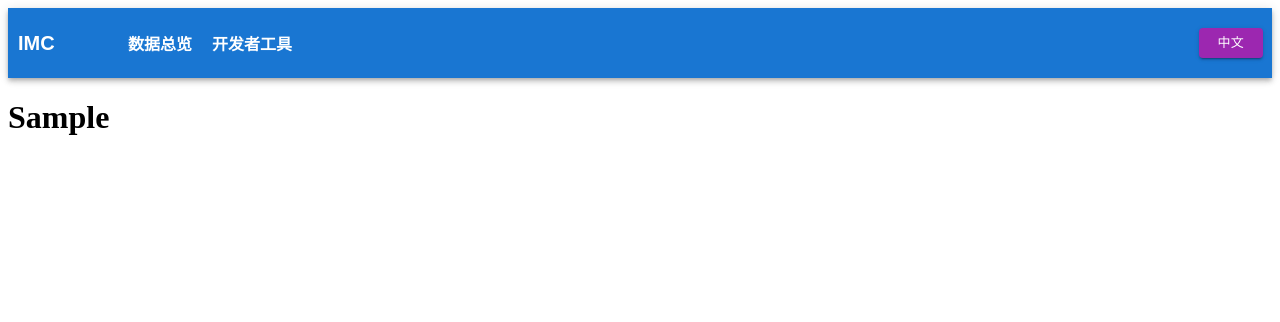
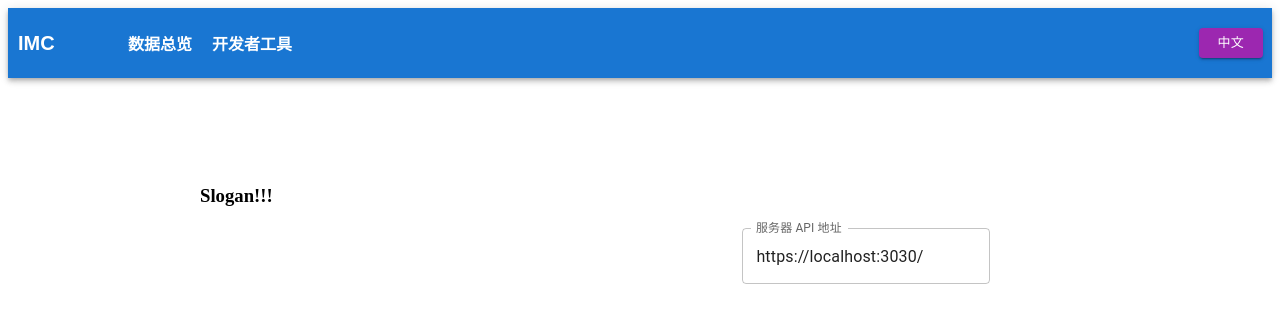
Before and after one commit to InformativeMC/IMC-Web, a React (Vite) app: page / in a window 1280 px wide. Shown: the top 322 px of the page. Built offline with nearby package versions, Linux system fonts and the light colour scheme.

Commit message:
Add simple homepage (also a login page)

```diff
--- a/src/App.tsx
+++ b/src/App.tsx
@@ -2,16 +2,47 @@ import AppBar from './component/ImcAppBar'
 import { BrowserRouter, Routes, Route, Outlet } from 'react-router-dom'
 import GeneralInfo from './routes/GeneralInfo'
 import DevTool from './routes/DevTool'
+import Login from './routes/Login'
+import { useState } from 'react'
 
 function App() {
+  const [serverAddr, setServerAddr] = useState('https://localhost:3030/')
+  const [testServerAddr, setTestServerAddr] = useState('https://localhost:3030/')
+
+  const setBothServer = (updater: string | ((oldVal: string) => string)): void => {
+    setServerAddr(updater)
+    setTestServerAddr(updater)
+  }
+
+
   return (
     <div className='App'>
       <BrowserRouter>
         <AppBar />
         <Routes>
-          <Route path='/' element={<GeneralInfo />} />
-          <Route path='/overview' element={<GeneralInfo />} />
-          <Route path='/dev-tool' element={<DevTool />} />
+          <Route
+            path='/'
+            element={
+              <Login serverAddr={serverAddr} setServerAddr={setBothServer} />
+            }
+          />
+          <Route
+            path='/login'
+            element={
+              <Login serverAddr={serverAddr} setServerAddr={setBothServer} />
+            }
+          />
+          <Route
+            path='/overview'
+            element={<GeneralInfo />
+            }
+          />
+          <Route
+            path='/dev-tool'
+            element={
+              <DevTool serverAddr={testServerAddr} setServerAddr={setTestServerAddr} />
+            }
+          />
         </Routes>
         <Outlet />
       </BrowserRouter>
--- /dev/null
+++ b/src/common/ServerInfo.tsx
@@ -0,0 +1,6 @@
+interface ServerInfo {
+  readonly serverAddr: string
+  setServerAddr: (updater: ((oldVal: string) => string) | string) => void
+}
+
+export default ServerInfo
--- a/src/component/ApiChecker.tsx
+++ b/src/component/ApiChecker.tsx
@@ -10,6 +10,7 @@ import NotStartedOutlined from '@ricons/material/NotStartedOutlined'
 import ErrorRound from '@ricons/material/ErrorRound'
 import CheckCircleRound from '@ricons/material/CheckCircleRound'
 import ApiList, { Api } from './ApiList'
+import ServerInfo from '../common/ServerInfo'
 
 
 const strLen = (str: string): number => {
@@ -25,11 +26,11 @@ const strLen = (str: string): number => {
 }
 
 
-function ApiChecker() {
+function ApiChecker(props: ServerInfo) {
   const { t, i18n } = useTranslation()
 
-    const [textInput, setTextInput] = useState('')
-    const defaultApiURL = 'http://localhost:3030/'
+  const [textInput, setTextInput] = useState(props.serverAddr)
+  const defaultApiURL = props.serverAddr
 
   const concatURL = (tail: string): string => {
     const addr = textInput.length == 0 ? defaultApiURL : textInput
@@ -101,10 +102,11 @@ function ApiChecker() {
           <TextField
             type='url'
             variant='outlined'
-                        label={t('serverApiURL')}
+            label={t('testServerApiURL')}
             defaultValue={defaultApiURL}
             onChange={(event) => {
               setTextInput(event.target.value)
+              props.setServerAddr(event.target.value)
             }}
           />
         </Box>
--- a/src/i18n/i18n-en.json
+++ b/src/i18n/i18n-en.json
@@ -8,6 +8,7 @@
         "en": "ENG",
         "zh": "ZH",
         "serverApiURL": "URL of server api",
+        "testServerApiURL": "URL of test server api",
         "runAllTest": "Run All Test"
     }
 }
--- a/src/i18n/i18n-zh.json
+++ b/src/i18n/i18n-zh.json
@@ -8,6 +8,7 @@
     "en": "英语",
     "zh": "中文",
     "serverApiURL": "服务器 API 地址",
+    "testServerApiURL": "测试服务器 API 地址",
     "runAllTest": "运行所有测试"
   }
 }
--- a/src/routes/DevTool.tsx
+++ b/src/routes/DevTool.tsx
@@ -1,9 +1,14 @@
+import { useState } from 'react'
+import ServerInfo from '../common/ServerInfo'
 import ApiChecker from '../component/ApiChecker'
 
-function DevTool() {
-    return (
-        <ApiChecker />
-    )
+function DevTool(props: ServerInfo) {
+
+  const [testAddr, setTestAddr] = useState(props.serverAddr)
+
+  return (
+    <ApiChecker serverAddr={testAddr} setServerAddr={setTestAddr} />
+  )
 }
 
 export default DevTool
--- /dev/null
+++ b/src/routes/Login.tsx
@@ -0,0 +1,64 @@
+import { useTranslation } from 'react-i18next'
+import Box from '@mui/material/Box'
+import TextField from '@mui/material/TextField'
+import ServerInfo from '../common/ServerInfo'
+
+
+function Login(props: ServerInfo) {
+  const { t } = useTranslation()
+  return (
+    <Box
+      marginTop={'30px'}
+      sx={{
+        display: 'flex',
+        flexDirection: {
+          xs: 'column',
+          md: 'row',
+        },
+      }}
+    >
+      <Box
+        width='fit-content'
+        margin={{
+          xs: 'auto',
+          md: 'auto',
+        }}
+        marginLeft={{
+          xs: 'auto',
+          md: '15vw',
+        }}
+      >
+        <h3>
+          Slogan!!!
+        </h3>
+      </Box>
+      <Box
+        width='fit-content'
+        margin={{
+          xs: 'auto',
+          md: 'auto',
+        }}
+        marginRight={{
+          xs: 'auto',
+          md: '22vw',
+        }}
+        marginTop={{
+          xs: '20px',
+          md: '15vh',
+        }}
+      >
+        <TextField
+          type='url'
+          variant='outlined'
+          label={t('serverApiURL')}
+          defaultValue={props.serverAddr}
+          onChange={(event) => {
+            props.setServerAddr(event.target.value)
+          }}
+        />
+      </Box>
+    </Box>
+  )
+}
+
+export default Login
```
Also changed, not shown: src/routes/GeneralInfo.tsx (+6 -6 lines), src/component/ImcAppBar.tsx (indentation only), src/i18n/i18n.ts (indentation only). Lines whose indentation alone changed are shown as unchanged.
